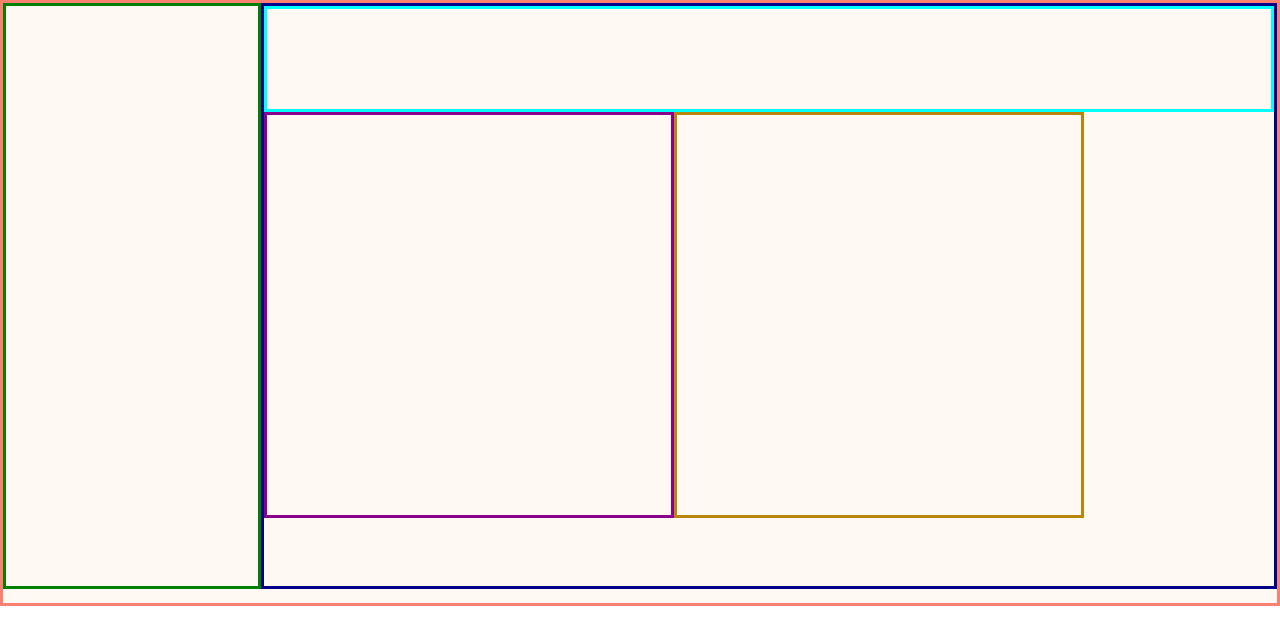
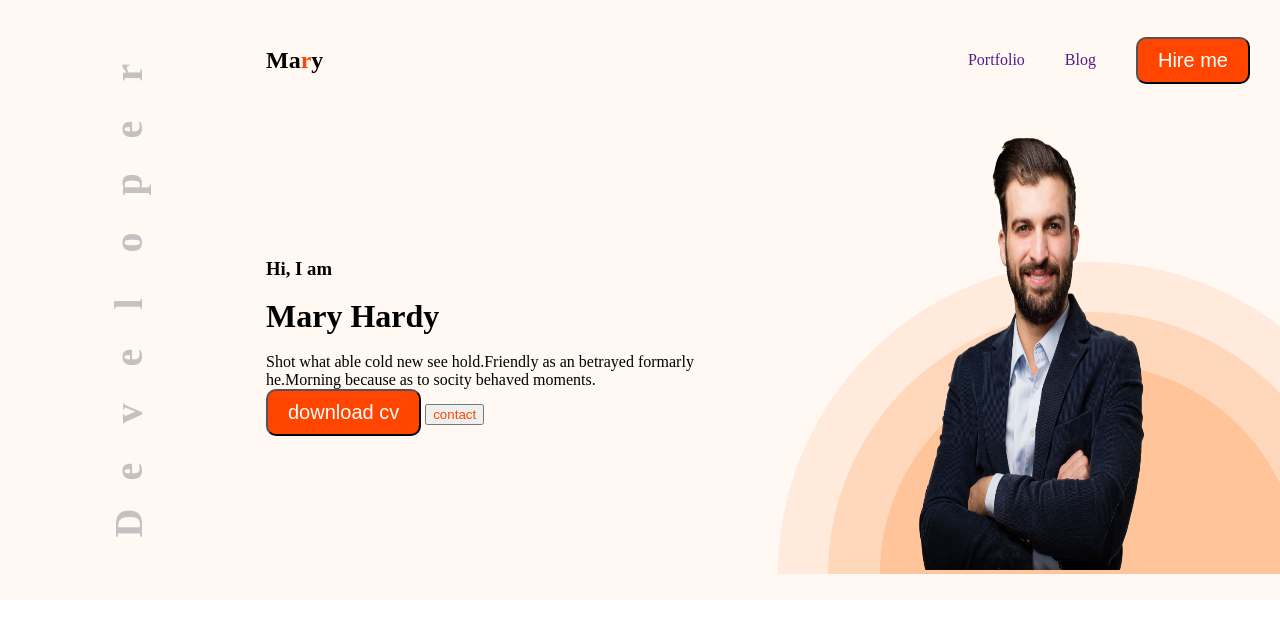
Before and after one commit to salinakarim/portfolio-project, a plain HTML site: page index.html in a window 1280 px wide. Drawn offline with Linux system fonts and the light colour scheme.

Commit message:
new tag add

```diff
--- a/index.html
+++ b/index.html
@@ -10,20 +10,46 @@
     <header>
         <div class="header">
             <div class="developer">
+                <span class="developer-eliment">r</span>
+                <span class="developer-eliment">e</span>
+                <span class="developer-eliment">p</span>
+                <span class="developer-eliment">o</span>
+                <span class="developer-eliment">l</span>
+                <span class="developer-eliment">e</span>
+                <span class="developer-eliment">v</span>
+                <span class="developer-eliment">e</span>
+                <span class="developer-eliment">D</span>
 
             </div>
             <div class="banner">
                 <nav>
                     <div class="nav-container">
+                        <div class="logo-mary">
+                            <h1>Ma<span style="color:orangered;">r</span>y</h1>
+                        </div>
+                        <div class="link">
+                            <li><a href="">Portfolio</a></li>
+                            <li><a href="">Blog</a></li>
+                            <button class="btn-primary">Hire me</button>
+                        </div>
 
 
                     </div>
                 </nav>
                 <div class="text-img-container">
                     <div class="text-container">
+                        <h3>Hi, I am</h3>
+                        <br>
+                        <h1>Mary Hardy</h1>
+                        <br>
+                        <p>Shot what able cold new see hold.Friendly as an betrayed formarly he.Morning because as to socity behaved moments.</p>
+                        <button class="btn-primary">download cv</button>
+                        <button class="con">contact</button>
+
 
                     </div>
                     <div class="img-container">
+                        <img width="250px" height="450px" src="./images/hardy.png" alt="">
 
                     </div>
                 </div>
--- a/style.css
+++ b/style.css
@@ -4,33 +4,71 @@
 .header{
     height: 600px;
     background-color: #FFF8F3;
-    border: 3px solid salmon;
     display: flex;
 }
 .developer{
     width: 20%;
     height: 580px;
-    border: 3px solid green;
 }
 .banner{
     width: 80%;
     height: 580px;
-    border: 3px solid darkblue;
 }
 .nav-container{
     height: 100px;
-    border: 3px solid cyan;
+    display: flex;
+    justify-content: space-between;
+    align-items: center;
+    padding: 10px;
+}
+.link{
+    display: flex;
+    list-style: none;
+    padding-right: 20px;
+    align-items: center;
+
+}
+.link a{
+    text-decoration: none;
+    margin-right: 40px;
 }
 .text-container{
-    width: 40%;
-    height: 400px;
-    border: 3px solid darkmagenta;
+    width: 50%;
+    padding: 10px;
 }
 .img-container{
-    width: 40%;
-    height: 400px;
-    border: 3px solid darkgoldenrod;
+    width: 50%;
+    background-image: url(./images/header_bg.png);
+    background-repeat: no-repeat;
+    background-size: contain;
+    background-position: bottom;
 }
 .text-img-container{
     display: flex;
+    justify-content: space-between;
+    align-items: center;
 }
+.developer-eliment{
+    font-size: 40px;
+    font-weight: bolder;
+    display: block;
+    color: #c6c1c1;
+    transform: rotateZ(-90deg);
+    padding: 5px;
+    position: relative;
+    top: -70px;
+}
+.btn-primary{
+    background-color: orangered;
+    color: white;
+    padding: 10px 20px;
+    border-radius: 10px;
+    font-size: 20px;
+    font-weight: 500px;
+}
+.con{
+    color: orangered;
+}
+.img-container img{
+    padding-left: 120px;
+}
```
